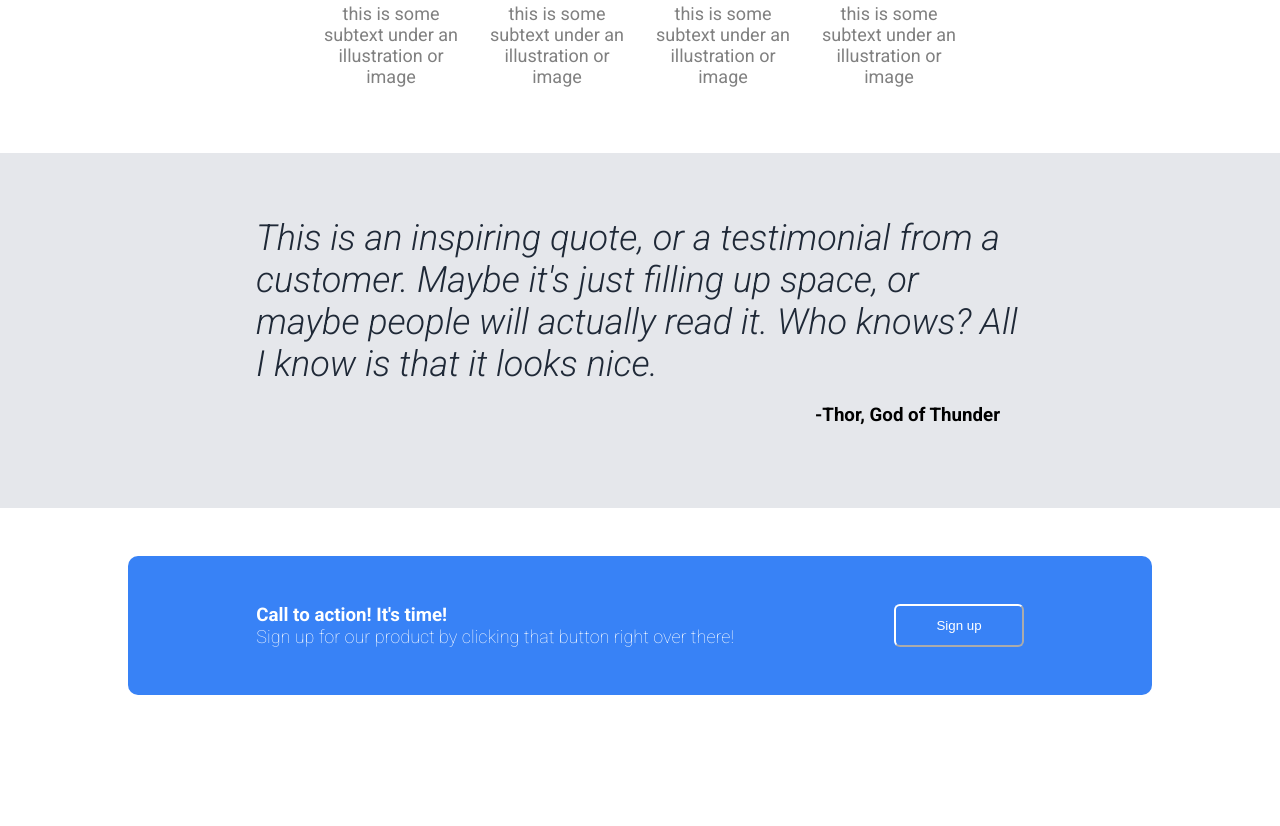
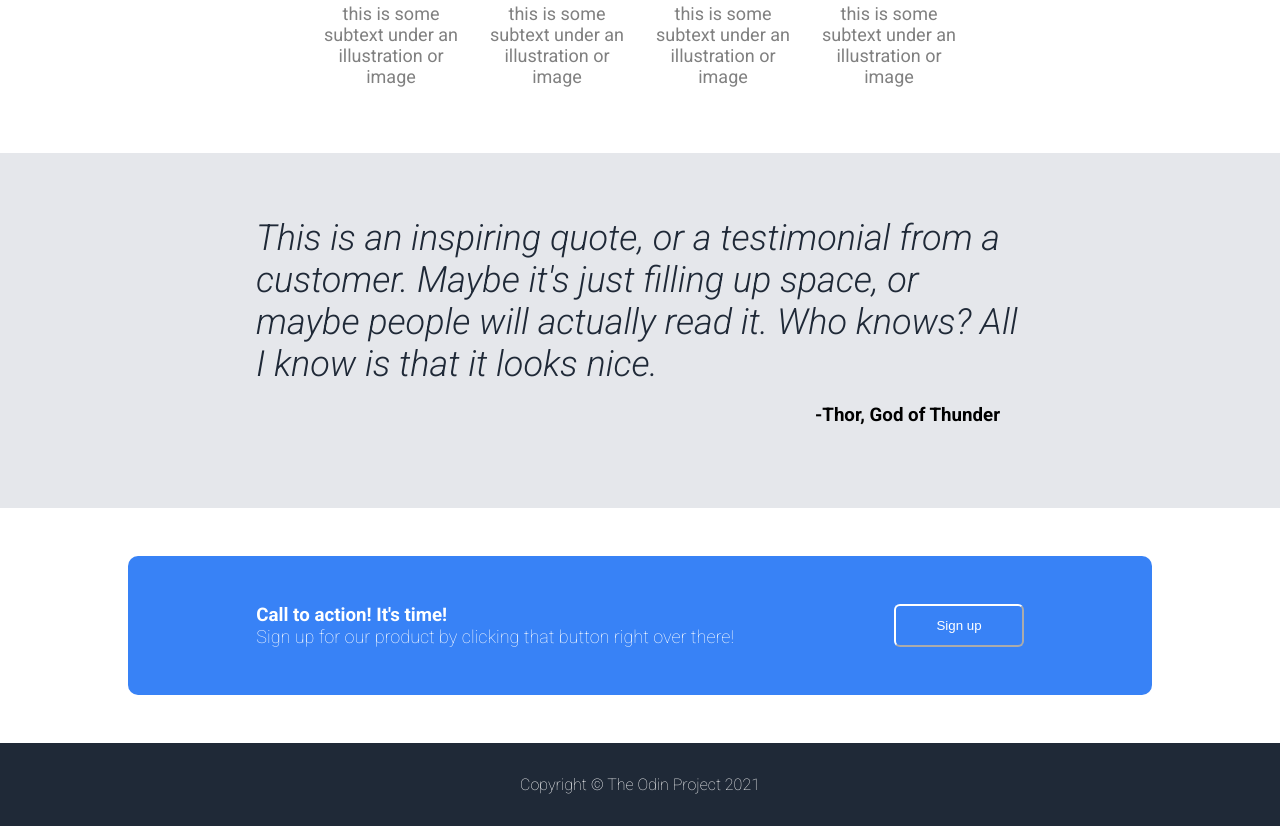
Before and after one commit to ravveyyy/foundations-landing-page, a plain HTML site: page index.html in a window 1280 px wide. Shown: the part 806-1632 px from the top of the page. Before the commit the page ends 1549 px from the top, so only its background shows below. Drawn offline with Linux system fonts and the light colour scheme.

Commit message:
Footer complete

```diff
--- a/index.html
+++ b/index.html
@@ -70,6 +70,10 @@
             <button>Sign up</button>
         </div>
     </section>
+
+    <footer>
+        Copyright &copy; The Odin Project 2021
+    </footer>
 </body>
 
 </html>
--- a/styles.css
+++ b/styles.css
@@ -159,3 +159,13 @@ button {
     border-color: white;
     padding: 4px 40px;
 }
+
+/* FOOTER SECTION : */
+
+footer {
+    background-color: #1F2937;
+    color: white;
+    text-align: center;
+    padding: 32px 10%;
+    font-weight: 100;
+}
```
